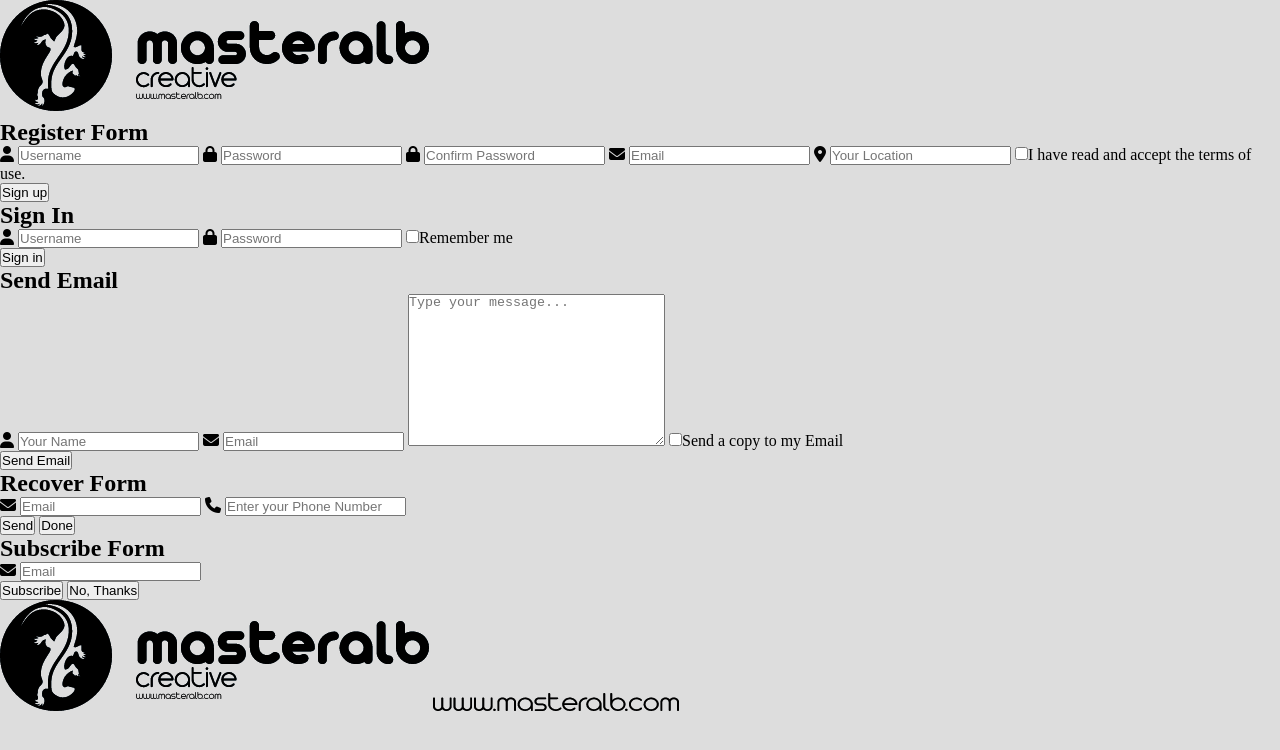
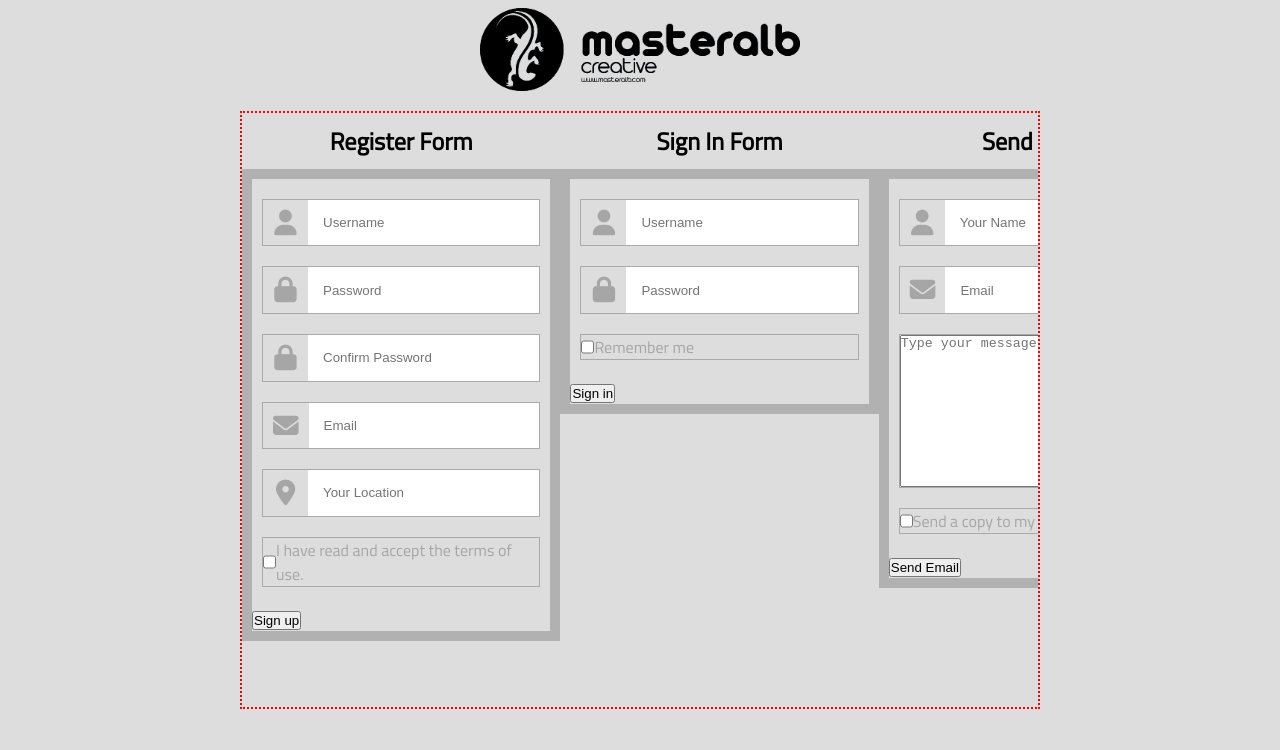
Before and after one commit to ziouosan/WeeklyWebDevChallenge-1, a plain HTML site: page index.html in a window 1280 px wide. Drawn offline with Linux system fonts and the light colour scheme.

Commit message:
Basic styling and positioning added

```diff
--- a/index.html
+++ b/index.html
@@ -6,6 +6,7 @@
     <meta name="viewport" content="width=device-width, initial-scale=1.0">
     <meta http-equiv="X-UA-Compatible" content="ie=edge">
     <title>masteralb</title>
+    <link href="https://fonts.googleapis.com/css?family=Titillium+Web:300,400&display=swap" rel="stylesheet">
     <link rel="stylesheet" href="css/style.css">
     <script src="https://kit.fontawesome.com/084569a909.js"></script>
 </head>
@@ -21,7 +22,7 @@
 
         <!-- REGISTER FORM -->
 
-        <section class="section">
+        <section class="section section--register">
 
             <h2 class="section__heading">Register Form</h2>
 
@@ -76,9 +77,9 @@
 
         <!-- SIGN IN FORM -->
 
-        <section class="section">
+        <section class="section section--sign">
 
-            <h2 class="section__heading">Sign In</h2>
+            <h2 class="section__heading">Sign In Form</h2>
 
             <form method="POST" class="form">
 
@@ -111,7 +112,7 @@
 
         <!-- SEND EMAIL FORM -->
 
-        <section class="section">
+        <section class="section section--send">
 
             <h2 class="section__heading">Send Email</h2>
 
@@ -154,7 +155,7 @@
 
         <!-- RECOVER FORM -->
 
-        <section class="section">
+        <section class="section section--recover">
 
             <h2 class="section__heading">Recover Form</h2>
 
@@ -187,7 +188,7 @@
 
         <!-- SUBSCRIBE FORM -->
 
-        <section class="section">
+        <section class="section section--subscribe">
 
             <h2 class="section__heading">Subscribe Form</h2>
 
--- a/scss/_base.scss
+++ b/scss/_base.scss
@@ -1,4 +1,7 @@
 // body
 body {
+    max-width: 800px;
+    margin: 0 auto;
     background-color: #ddd;
+    font-family: 'Titillium Web', sans-serif;
 }
--- a/scss/_variables.scss
+++ b/scss/_variables.scss
@@ -0,0 +1,6 @@
+// $breakpoints: (xsmall: (min-width: 460px),
+//     small: (min-width: 640px),
+//     medium: (min-width: 800px),
+//     large: (min-width: 1024px),
+//     xlarge: (min-width: 1200px),
+//     xxlarge: (min-width: 1440px));
--- a/scss/style.scss
+++ b/scss/style.scss
@@ -5,13 +5,6 @@
 // $ - rodzic - uzywac w definiowaniu selektorow BEM
 
 // $nazwazmiennej: wartosc;
-
-// $breakpoints: (xsmall: (min-width: 460px),
-//     small: (min-width: 640px),
-//     medium: (min-width: 800px),
-//     large: (min-width: 1024px),
-//     xlarge: (min-width: 1200px),
-//     xxlarge: (min-width: 1440px));
 
 // definicja domieszki do zapytan o media: @mixin mq($breakpoint) {
 //     $size: map-get($breakpoints, $breakpoint);
@@ -30,3 +23,122 @@
 // uzycie domieszki do MQ: @include mq(xsmall) {
 //     font-size: 18px;
 // }
+
+// ---------------HEADER------------------
+
+.page-header {
+
+    &__heading {
+        width: 40%;
+        margin: 0 auto;
+    }
+
+    &__logo {
+        width: 100%;
+        padding: 1vh 0;
+        opacity: 1; // czy powinno byc opacity? chyba nie
+    }
+}
+
+// ---------------WRAPPER------------------
+
+.wrapper {
+    border: 2px dotted blue;
+}
+
+// ---------------FORMS--------------------
+
+.section {
+    height: 100%;
+    width: 40%;
+
+    &__heading {
+        text-align: center;
+        font-size: 24px;
+        margin: 10px auto;
+    }
+
+    .form {
+        border: 10px solid rgba(0, 0, 0, 0.2);
+        font-size: 16px;
+
+        &__input-container {
+            display: block;
+        }
+
+        .input-container {
+            display: flex;
+            color: rgba(112, 112, 112, 0.5);
+            margin: 20px 10px;
+            border: 1px solid #aaa;
+
+            &__icon {
+                text-align: center;
+                font-size: 1.6rem;
+                padding: 5px 10px;
+                margin: 5px 0;
+                min-width: 45px;
+            }
+
+            &__input {
+                padding-left: 15px;
+                border: none;
+                flex-grow: 1;
+            }
+
+            &__label {
+                display: none;
+            }
+        }
+    }
+}
+
+// ---------------FOOTER--------------------
+
+.footer {
+    width: 400px;
+    border: 5px solid green;
+}
+
+// ---------------MEDIA QUERIES-------------
+
+@media(min-width: 800px) {
+
+    .wrapper {
+        display: flex;
+        flex-flow: column;
+        flex-wrap: wrap;
+        max-height: 90vh;
+        border: 2px dotted red;
+        overflow: hidden;
+    }
+
+    .section {
+        height: 100%;
+        width: 40%;
+
+        &--register {
+            order: 0;
+        }
+
+        &--sign {
+            order: 1;
+        }
+
+        &--send {
+            order: 2;
+        }
+
+        &--recover {
+            order: 3;
+        }
+
+        &--subscribe {
+            order: 4;
+        }
+    }
+
+    .footer {
+        order: 5;
+    }
+}
```
Also changed, not shown: css/style.css, 1 other file.
